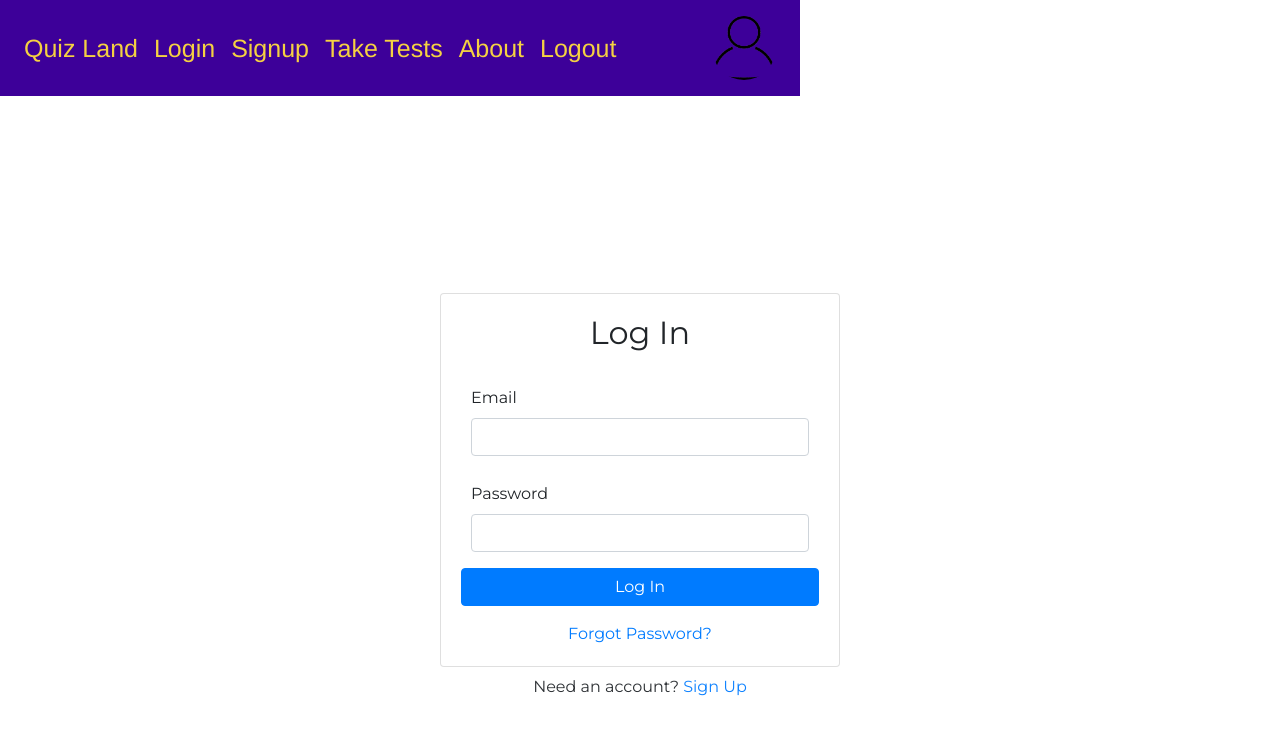
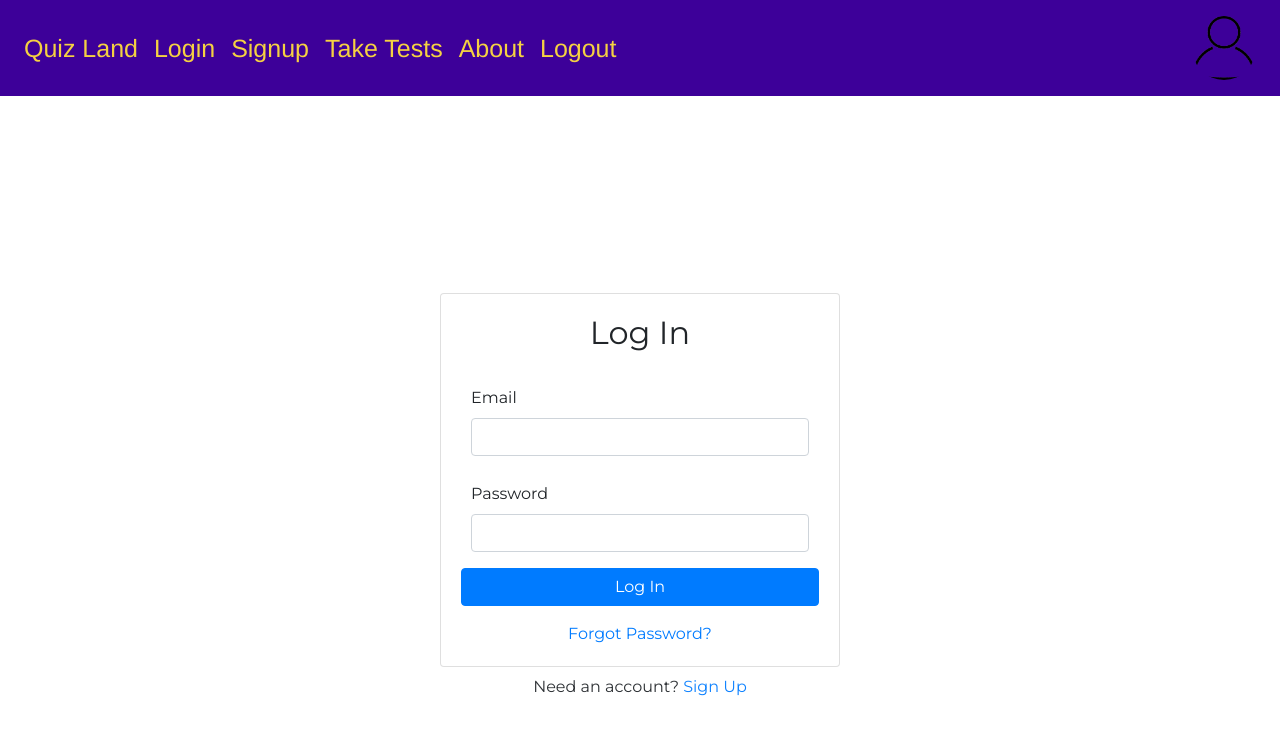
Before and after one commit to sbolotnikov/test-editor, a React (Create React App) app: page /#/login in a window 1280 px wide. Shown: the top 734 px of the page. Built offline with nearby package versions, Linux system fonts and the light colour scheme; no server answers.

Commit message:
fix display menu and test view

```diff
--- a/src/App.js
+++ b/src/App.js
@@ -32,7 +32,7 @@ function App() {
           <PrivateRoute exact path="/create" component={makeTest} />
           <Route exact path="/test" component={testPage} />
           <Route path="/taketest/:id"><DirectTestPage /></Route>
-          {/* /taketest/RtqxyubO57LToxbaOzpj */}
+          {/* https://sbolotnikov.github.io/test-editor/#/taketest/RtqxyubO57LToxbaOzpj */}
         </Switch>
       </AuthProvider>
     </Router>
--- a/src/App.scss
+++ b/src/App.scss
@@ -67,7 +67,7 @@ nav.navbar{
 	position:sticky;
 	left:0;
 	top:0;
-	width:100vh;
+	width:100vw;
 	z-index: 1000;
 }
 a.nav-link, a.navHeader{
--- a/src/components/QuestionDisplay/index.js
+++ b/src/components/QuestionDisplay/index.js
@@ -5,7 +5,7 @@ import "./style.css";
 const QuestionDisplay = props => {
 
     return (
-            <div style={{height:'100%',width:'100%',backgroundImage: `url(${props.background})`, backgroundRepeat: "no-repeat", backgroundSize: 'cover'}}>
+            <div style={{height:'100vh',width:'100%',backgroundImage: `url(${props.background})`, backgroundRepeat: "no-repeat", backgroundSize: 'cover'}}>
                 {props.info.layout === 'box' ? <LayoutBox type={props.info.correct} vis={props.vis} question={props.question} answers={props.answers} checkedMarks={props.checkedMarks} onChange={(ch) => { props.onChange(ch) }} />
                     : <div style={{ display: 'none' }}></div>}
                 {props.info.layout === 'simple' ? <LayoutSimple info={props.info} vis={props.vis} question={props.question} answers={props.answers} checkedMarks={props.checkedMarks} onChange={(ch) => { props.onChange(ch) }} />
```
Also changed, not shown: 42 other files (tests, documents, lock files or other folders).
